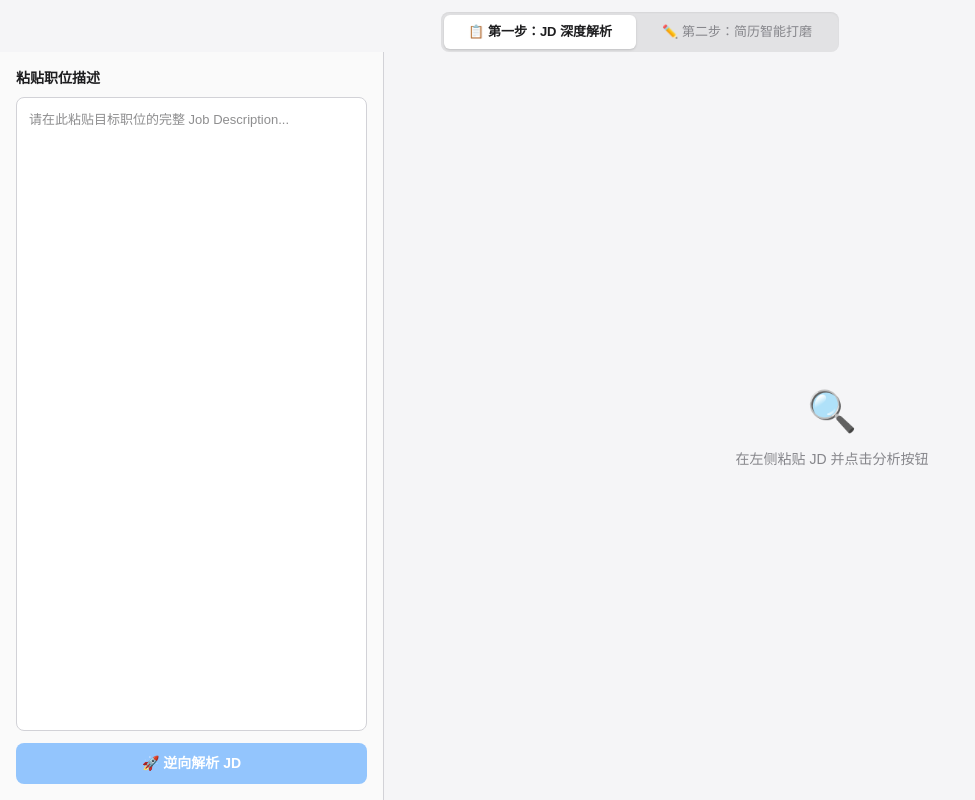
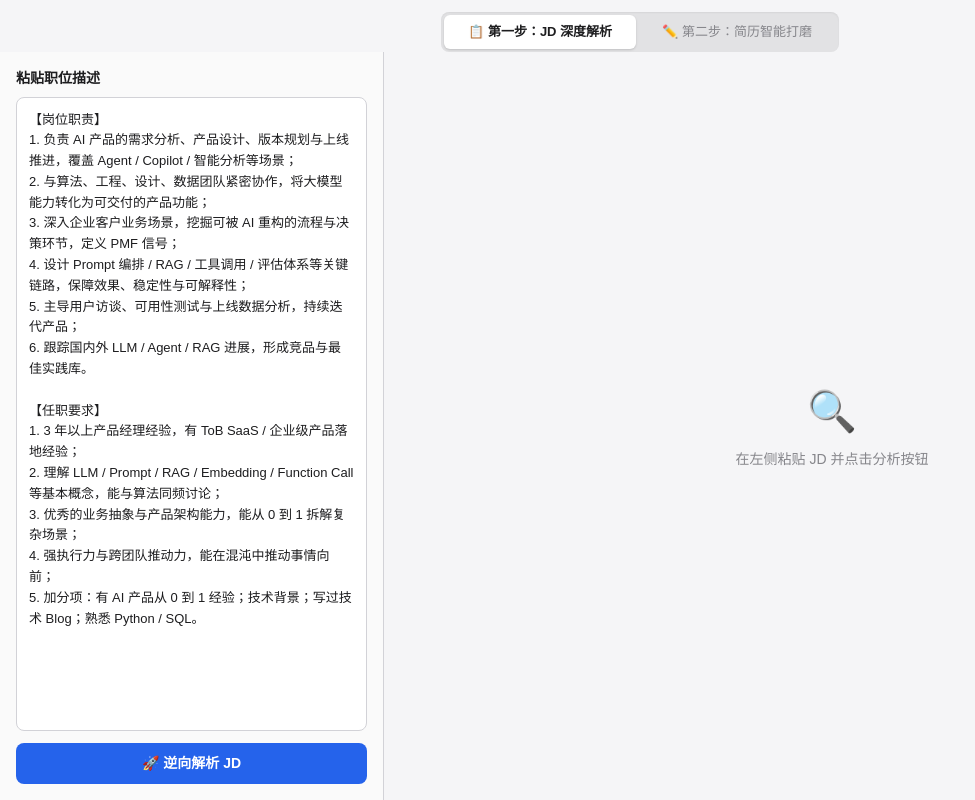
Before and after one commit to bridgetyangjie-1/resume-builder, a Next.js app: page / in a window 1280 px wide. Shown: the whole page, without its empty margins (0-975 px from the left). Built offline with nearby package versions, Linux system fonts and the light colour scheme.

Commit message:
feat: 设置默认 JD 为 AI 产品经理岗位描述
Coze-Commit-Type: user
Coze-User-ID: 3687142201238328
Coze-Conversation-ID: 8645283

```diff
--- a/src/app/page.tsx
+++ b/src/app/page.tsx
@@ -139,7 +139,20 @@ export default function Home() {
   const [showJdBanner, setShowJdBanner] = useState(true);
 
   // JD Analysis state
-  const [jdText, setJdText] = useState("");
+  const [jdText, setJdText] = useState(`【岗位职责】
+1. 负责 AI 产品的需求分析、产品设计、版本规划与上线推进，覆盖 Agent / Copilot / 智能分析等场景；
+2. 与算法、工程、设计、数据团队紧密协作，将大模型能力转化为可交付的产品功能；
+3. 深入企业客户业务场景，挖掘可被 AI 重构的流程与决策环节，定义 PMF 信号；
+4. 设计 Prompt 编排 / RAG / 工具调用 / 评估体系等关键链路，保障效果、稳定性与可解释性；
+5. 主导用户访谈、可用性测试与上线数据分析，持续迭代产品；
+6. 跟踪国内外 LLM / Agent / RAG 进展，形成竞品与最佳实践库。
+
+【任职要求】
+1. 3 年以上产品经理经验，有 ToB SaaS / 企业级产品落地经验；
+2. 理解 LLM / Prompt / RAG / Embedding / Function Call 等基本概念，能与算法同频讨论；
+3. 优秀的业务抽象与产品架构能力，能从 0 到 1 拆解复杂场景；
+4. 强执行力与跨团队推动力，能在混沌中推动事情向前；
+5. 加分项：有 AI 产品从 0 到 1 经验；技术背景；写过技术 Blog；熟悉 Python / SQL。`);
   const [jdLoading, setJdLoading] = useState(false);
   const [jdResult, setJdResult] = useState<JDAnalysis | null>(null);
   const [jdError, setJdError] = useState("");
```
